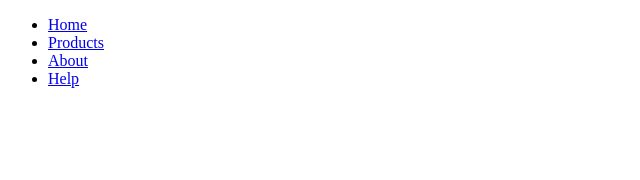
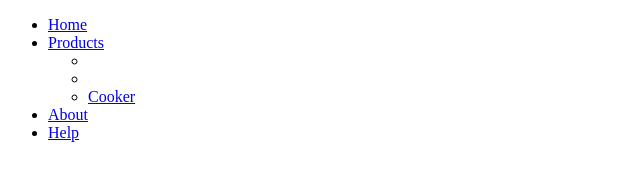
Before and after one commit to jorda379/redesign, a plain HTML site: page index.html in a window 1280 px wide. Shown: the whole page, without its empty margins (0-640 px from the left). Drawn offline with Linux system fonts and the light colour scheme.

Commit message:
modified added dropdown menu

```diff
--- a/index.html
+++ b/index.html
@@ -12,6 +12,13 @@
         <ul>
             <li><a href="home.html">Home</a></li>
             <li><a href="product.html">Products<span class="caret"></span></a></li>
+            <div>
+                <ul>
+                    <li><a href="product.html #Chair"></a></li>
+                    <li><a href="product.html #Table"></a></li>
+                    <li><a href="cooker.html">Cooker</a></li>
+                </ul>
+            </div>
             <li><a href="about.html">About</a></li>
             <li><a href="help.html">Help</a></li>
         </ul>
```
